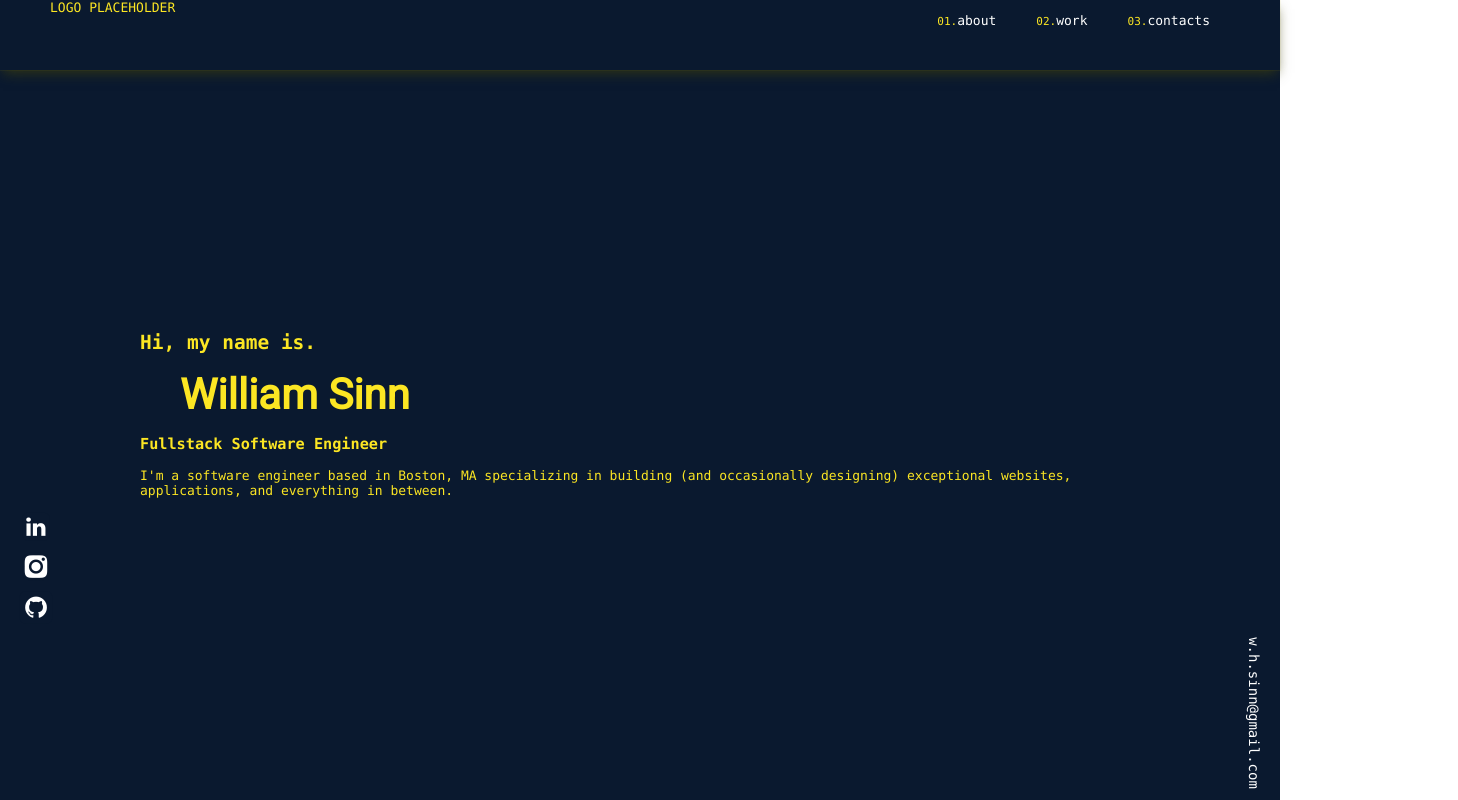
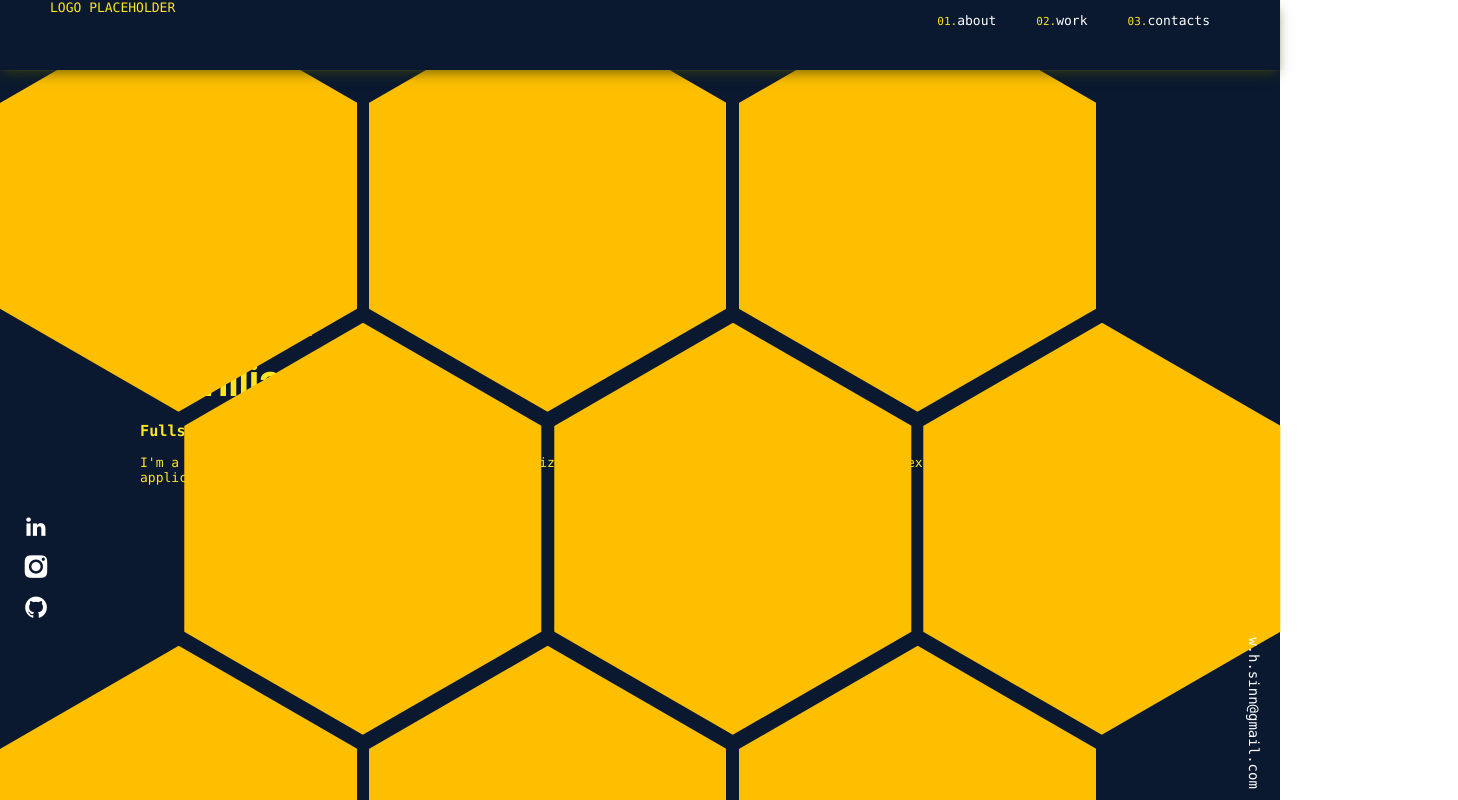
Before and after one commit to willsinn/ws-portfolio, a React (Create React App) app: page / in a window 1280 px wide. Shown: the top 800 px of the page, 1458 px wide, since content can reach past the window. Built offline with nearby package versions, Linux system fonts and the light colour scheme; a web font is replaced by a local one.

Commit message:
add renderHexagon component

```diff
--- a/src/App.css
+++ b/src/App.css
@@ -442,3 +442,5 @@ li {
 .nav-num {
   font-size: 11px;
 }
+
+/*    */
--- a/src/App.js
+++ b/src/App.js
@@ -4,13 +4,15 @@ import WorkPage from "./components/WorkPage";
 import LandingPage from "./components/LandingPage";
 import Navbar from "./components/Navbar";
 import ContactList from "./components/ContactList";
+import HexagonGrid from "./containers/HexagonGrid";
 
 import "./App.css";
 
 const App = () => {
   return (
     <div className="app">
-      <div className="section-horz-line" />
+      <HexagonGrid />
+
       <div className="sider contact-links">
         <ContactList orient={"vertical"} />
       </div>
--- /dev/null
+++ b/src/containers/HexagonGrid.js
@@ -0,0 +1,48 @@
+import React from "react";
+import "./hexagon.css";
+
+const HexagonGrid = () => {
+  return (
+    <div className="app-background">
+      <ul id="grid" className="clear">
+        <li>
+          <div className="hexagon"></div>
+        </li>
+        <li>
+          <div className="hexagon"></div>
+        </li>
+        <li>
+          <div className="hexagon"></div>
+        </li>
+        <li>
+          <div className="hexagon"></div>
+        </li>
+        <li>
+          <div className="hexagon"></div>
+        </li>
+        <li>
+          <div className="hexagon"></div>
+        </li>
+        <li>
+          <div className="hexagon"></div>
+        </li>
+        <li>
+          <div className="hexagon"></div>
+        </li>
+        <li>
+          <div className="hexagon"></div>
+        </li>
+        <li>
+          <div className="hexagon"></div>
+        </li>
+        <li>
+          <div className="hexagon"></div>
+        </li>
+        <li>
+          <div className="hexagon"></div>
+        </li>
+      </ul>
+    </div>
+  );
+};
+export default HexagonGrid;
--- /dev/null
+++ b/src/containers/hexagon.css
@@ -0,0 +1,109 @@
+.app-background {
+  position: absolute;
+  z-index: 0;
+}
+#grid {
+  position: relative;
+  margin: 0 auto;
+  width: 100vw;
+  height: 100%;
+  display: block;
+  padding: 0; /* Clears unordered list default of 40px */
+}
+
+.clear:after {
+  content: "";
+  display: block;
+  clear: both;
+}
+#grid li {
+  list-style-type: none;
+  position: relative;
+  float: left;
+  width: 27.85714285714286%;
+  padding: 0 0 32.16760145166612% 0;
+  -o-transform: rotate(-60deg) skewY(30deg);
+  -moz-transform: rotate(-60deg) skewY(30deg);
+  -webkit-transform: rotate(-60deg) skewY(30deg);
+  -ms-transform: rotate(-60deg) skewY(30deg);
+  transform: rotate(-60deg) skewY(30deg);
+  background: #fd005f;
+}
+#grid li .hexagon {
+  position: absolute;
+  top: 0;
+  left: 0;
+  width: 100%;
+  height: 100%;
+  background: #fdbf00;
+  -o-transform: skewY(-30deg) rotate(60deg);
+  -moz-transform: skewY(-30deg) rotate(60deg);
+  -webkit-transform: skewY(-30deg) rotate(60deg);
+  -ms-transform: skewY(-30deg) rotate(60deg);
+  transform: skewY(-30deg) rotate(60deg);
+}
+#grid li {
+  list-style-type: none;
+  position: relative;
+  float: left;
+  width: 27.85714285714286%;
+  padding: 0 0 32.16760145166612% 0;
+  -o-transform: rotate(-60deg) skewY(30deg);
+  -moz-transform: rotate(-60deg) skewY(30deg);
+  -webkit-transform: rotate(-60deg) skewY(30deg);
+  -ms-transform: rotate(-60deg) skewY(30deg);
+  transform: rotate(-60deg) skewY(30deg);
+  background: #fd005f;
+  overflow: hidden;
+}
+#grid li {
+  list-style-type: none;
+  position: relative;
+  float: left;
+  width: 27.85714285714286%;
+  padding: 0 0 32.16760145166612% 0;
+  -o-transform: rotate(-60deg) skewY(30deg);
+  -moz-transform: rotate(-60deg) skewY(30deg);
+  -webkit-transform: rotate(-60deg) skewY(30deg);
+  -ms-transform: rotate(-60deg) skewY(30deg);
+  transform: rotate(-60deg) skewY(30deg);
+  overflow: hidden;
+  visibility: hidden;
+}
+#grid li * {
+  visibility: visible;
+}
+#grid li .hexagon {
+  position: absolute;
+  top: 0;
+  left: 0;
+  width: 100%;
+  height: 100%;
+  background: #fdbf00;
+  -o-transform: skewY(-30deg) rotate(60deg);
+  -moz-transform: skewY(-30deg) rotate(60deg);
+  -webkit-transform: skewY(-30deg) rotate(60deg);
+  -ms-transform: skewY(-30deg) rotate(60deg);
+  transform: skewY(-30deg) rotate(60deg);
+  overflow: hidden;
+}
+#grid li:nth-child(2) {
+  margin: 0 1%;
+}
+#grid li:nth-child(3n + 2) {
+  margin: 0 1%;
+}
+#grid li:nth-child(6n + 4),
+#grid li:nth-child(6n + 5),
+#grid li:nth-child(6n + 6) {
+  margin-top: -6.9285714285%;
+  margin-bottom: -6.9285714285%;
+  -o-transform: translateX(50%) rotate(-60deg) skewY(30deg);
+  -moz-transform: translateX(50%) rotate(-60deg) skewY(30deg);
+  -webkit-transform: translateX(50%) rotate(-60deg) skewY(30deg);
+  -ms-transform: translateX(50%) rotate(-60deg) skewY(30deg);
+  transform: translateX(50%) rotate(-60deg) skewY(30deg);
+}
+#grid li:nth-child(6n + 4) {
+  margin-left: 0.5%;
+}
```
